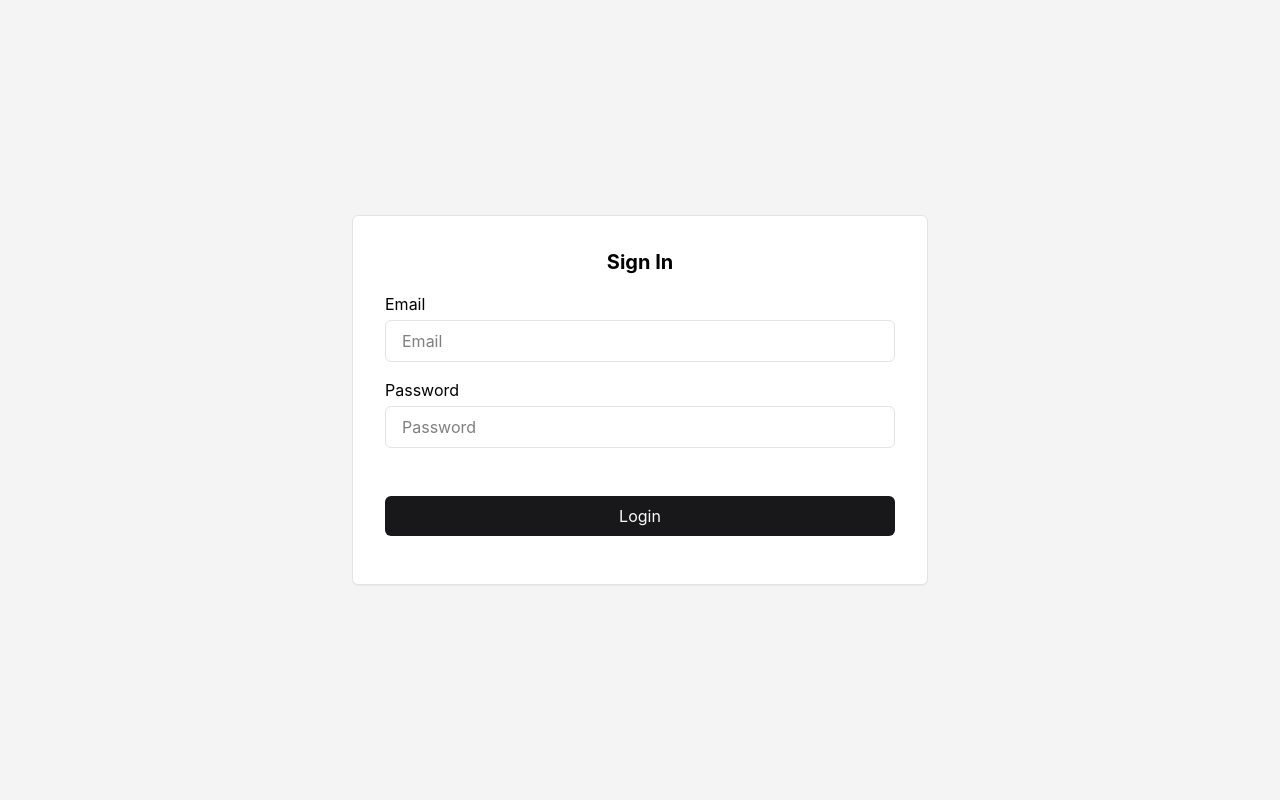
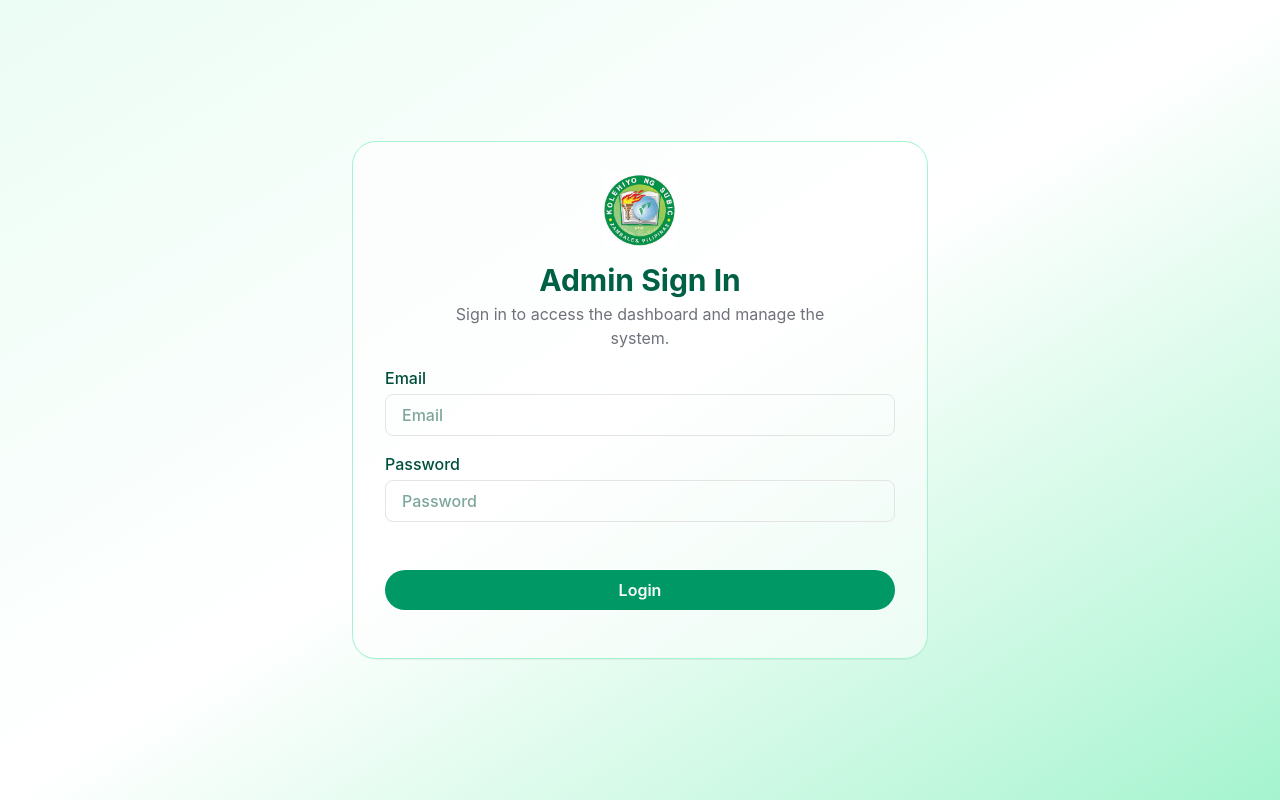
Before and after one commit to raymayo/voting-system, a React (Vite) app in the folder frontend/: page /admin-login in a window 1280 px wide. Built offline with nearby package versions, Linux system fonts and the light colour scheme.

Commit message:
style: enhance UI elements in AdminLogin and Vote pages for improved aesthetics and consistency

```diff
--- a/frontend/src/pages/AdminLogin.jsx
+++ b/frontend/src/pages/AdminLogin.jsx
@@ -27,24 +27,35 @@ const AdminLogin = () => {
 	};
 
 	return (
-		<div className="w-screen h-screen bg-zinc-100 grid place-items-center">
+		<div className="w-screen h-screen  bg-gradient-to-br from-emerald-50 via-white to-emerald-200 grid place-items-center">
 			<form
-				className="border flex flex-col max-w-xl w-full p-8 border-zinc-200 rounded-md shadow-2xs gap-4 bg-white"
+				className="border flex flex-col max-w-xl w-full p-8 border-emerald-200 rounded-3xl shadow-2xs gap-4 bg-white/60"
 				onSubmit={handleLogin}>
-				<h1 className="text-center text-xl font-bold">Sign In</h1>
-				<label className="flex flex-col">
+				<img
+					src="../../public/logo.jfif"
+					alt="School Logo"
+					className="mx-auto w-18 h-18"
+				/>
+				<h1 className="text-center text-3xl font-bold text-emerald-800 flex flex-col items-center gap-1">
+					Admin Sign In
+					<p className="text-center text-base font-normal text-zinc-500 max-w-[400px] w-full">
+						Sign in to access the dashboard and manage the system.
+					</p>
+				</h1>
+
+				<label className="flex flex-col text-emerald-900 font-medium">
 					Email
 					<input
-						className="border px-4 py-2 border-zinc-200 mt-1 rounded-md"
+						className="border px-4 py-2 border-zinc-200 mt-1 rounded-lg"
 						placeholder="Email"
 						name="email"
 						onChange={(e) => setForm({ ...form, email: e.target.value })}
 					/>
 				</label>
-				<label className="flex flex-col">
+				<label className="flex flex-col text-emerald-900 font-medium">
 					Password
 					<input
-						className="border px-4 py-2 border-zinc-200 mt-1 rounded-md"
+						className="border px-4 py-2 border-zinc-200 mt-1 rounded-lg"
 						placeholder="Password"
 						name="password"
 						type="password"
@@ -52,7 +63,7 @@ const AdminLogin = () => {
 					/>
 				</label>
 				<button
-					className="bg-zinc-900 py-2 text-zinc-50 rounded-md mt-8 hover:bg-zinc-900/90 cursor-pointer"
+					className="bg-emerald-600 py-2 text-zinc-50 rounded-full font-semibold mt-8 hover:bg-emerald-600/80 cursor-pointer"
 					type="submit">
 					Login
 				</button>
--- a/frontend/src/pages/Vote.jsx
+++ b/frontend/src/pages/Vote.jsx
@@ -161,7 +161,7 @@ const Vote = () => {
 						<img
 							src="../../public/logo.jfif"
 							alt="School Logo"
-							className="mx-auto w-16 h-16 mb-2"
+							className="mx-auto w-14 h-14 mb-2"
 						/>
 						<h1 className="text-2xl font-semibold  text-emerald-800">
 							Student's Candidates
@@ -200,7 +200,7 @@ const Vote = () => {
 							</h1>
 							<p>{votes?.Auditor.name || 'N/A'}</p>
 						</div>
-						<div className="flex flex-col text-center border-b border-emerald-200 p-1 h-[140px]">
+						<div className="flex flex-col text-center  border-emerald-200 p-1 ">
 							<h1 className="font-semibold text-lg  text-emerald-800">
 								Senators
 							</h1>
@@ -219,21 +219,21 @@ const Vote = () => {
 				</div>
 			</section>
 
-			<div className=" w-full flex flex-col gap-6 overflow-y-scroll py-6">
+			<div className=" w-full grid grid-cols-1 gap-4 overflow-y-scroll py-6">
 				{positions.map((position) => (
 					<div
 						key={position}
-						className="border rounded-lg border-emerald-200 shodow-2xs bg-white shadow">
-						<h2 className="text-xl text-center text-white font-semibold border-emerald-200 shadow-2xs bg-emerald-600 border-b py-1 rounded-t-lg">
+						className="border rounded-xl border-emerald-200 shodow-2xs bg-white/60 shadow">
+						<h2 className="text-xl text-center text-emerald-100 font-semibold border-emerald-200 shadow-2xs bg-emerald-600 border-b py-1 rounded-t-lg">
 							{formatPosition(position)}
 						</h2>
-						<div className="rounded-md grid grid-cols-2 gap-2 p-4">
+						<div className="rounded-md grid  gap-2 p-4">
 							{candidates
 								.filter((c) => c.position === position)
 								.map((c) => (
 									<label
 										key={c.id}
-										className="flex rounded-lg gap-2 px-4 py-2 cursor-pointer hover:bg-zinc-100 has-checked:bg-white has-checked:border has-checked:border-zinc-900/20 has-checked:text-zinc-900 has-checked:shadow-2xs border border-white">
+										className="flex rounded-full gap-2 px-4 py-2 cursor-pointer hover:bg-zinc-100  has-checked:border-2 has-checked:border-emerald-600/50 has-checked:text-zinc-900 has-checked:shadow-2xs border-2 border-white ">
 										<input
 											className="accent-emerald-600"
 											type="radio"
@@ -262,10 +262,12 @@ const Vote = () => {
 				))}
 
 				<div className="border border-emerald-200 rounded-lg bg-white/60 shadow-2xs">
-					<h2 className="text-xl font-bold text-center bg-emerald-600 text-zinc-100 mb-2 py-1">
+					<h2 className="text-xl font-bold text-center rounded-t-lg bg-emerald-600 text-zinc-100 mb-2 py-1">
 						Senators
 					</h2>
-					<p className="text-center">Maximum selection: 6 senators</p>
+					<p className="text-center text-zinc-600">
+						Maximum selection: 6 senators
+					</p>
 					{Object.keys(groupedByParty).map((party) => (
 						<div
 							key={party}
@@ -274,7 +276,7 @@ const Vote = () => {
 							{groupedByParty[party].map((senator) => (
 								<label
 									key={senator.id}
-									className="cursor-pointer  has-checked:bg-white hover:bg-zinc-100 has-checked:border-zinc-900/50 border border-white rounded-lg px-4 py-2 flex items-center gap-3">
+									className="cursor-pointer has-checked:bg-white hover:bg-zinc-100 has-checked:border-emerald-200 border border-white rounded-lg px-4 py-2 flex items-center gap-3">
 									<input
 										className="accent-emerald-600"
 										type="checkbox"
```
